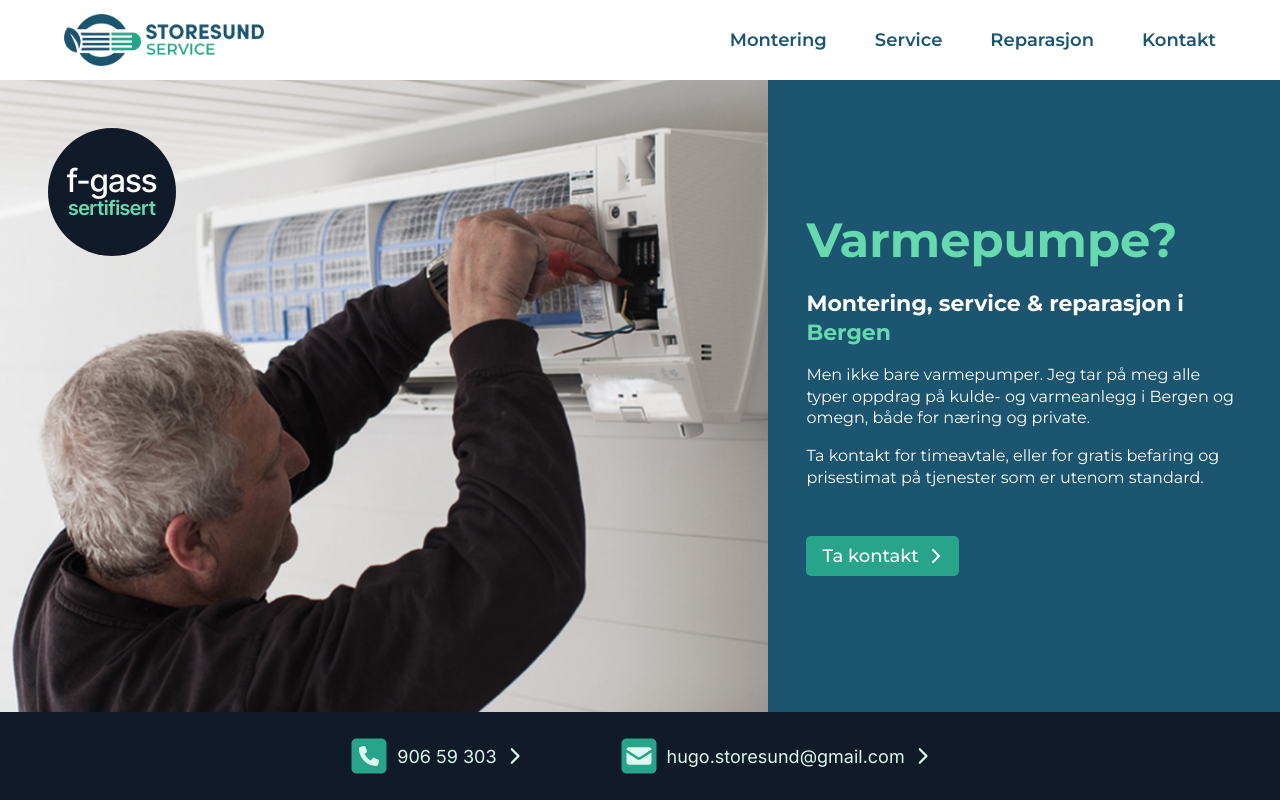
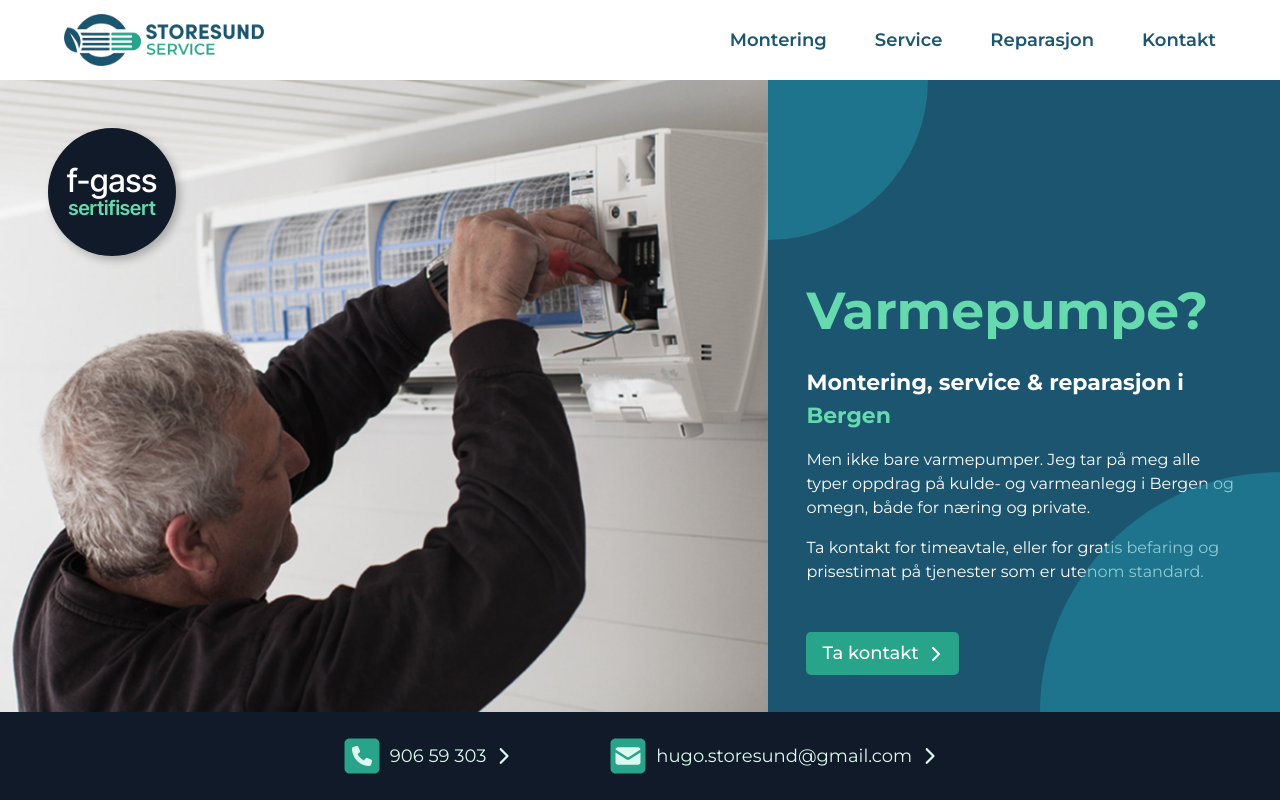
Before and after one commit to 7oiden/storesund-service-2024, a React (Vite) app: page / in a window 1280 px wide. Shown: the top 800 px of the page. Built offline with nearby package versions, Linux system fonts and the light colour scheme.

Commit message:
hero improved

```diff
--- a/css/styles.css
+++ b/css/styles.css
@@ -94,11 +94,6 @@ h6 {
   border: none;
   border-radius: 5px;
   font-weight: 500;
-}
-@media (min-width: 992px) {
-  .link-button {
-    font-size: 1.125rem;
-  }
 }
 .link-button:hover {
   color: #fff;
@@ -380,6 +375,16 @@ em {
     font-size: 3rem;
   }
 }
+@media (min-width: 1200px) {
+  .hero__heading {
+    font-size: 3.25rem;
+  }
+}
+@media (min-width: 1400px) {
+  .hero__heading {
+    font-size: 3.5rem;
+  }
+}
 
 .hero__subheading {
   font-size: 1.375rem;
@@ -403,7 +408,11 @@ em {
 
 .hero {
   position: relative;
-  height: calc(100vh - 80px);
+}
+@media (min-width: 992px) {
+  .hero {
+    height: calc(100vh - 80px);
+  }
 }
 .hero__container {
   height: 100%;
@@ -433,14 +442,16 @@ em {
   background-position: center center;
 }
 .hero__content {
+  position: relative;
   display: flex;
   flex-direction: column;
   gap: 1rem;
   background-color: #1b556f;
   color: #fff;
   padding: 2rem 5% 4rem 5%;
-  line-height: 1.35;
+  line-height: 1.5;
   height: 100%;
+  overflow: hidden;
 }
 @media (min-width: 768px) {
   .hero__content {
@@ -449,17 +460,70 @@ em {
 }
 @media (min-width: 992px) {
   .hero__content {
-    padding: 6rem 7.5% 0 7.5%;
+    padding: 10rem 7.5% 0 7.5%;
   }
 }
 @media (min-width: 1200px) {
   .hero__content {
-    padding: 8rem 7.5% 0 7.5%;
+    padding: 12rem 7.5% 0 7.5%;
   }
 }
 .hero__cta {
   margin-right: auto;
   margin-top: 1rem;
+}
+@media (min-width: 992px) {
+  .hero__cta {
+    font-size: 1.125rem;
+  }
+}
+.hero__bg-circle--large::before {
+  content: "";
+  position: absolute;
+  background-color: #2094aa;
+  border-radius: 50%;
+  width: 15rem;
+  height: 15rem;
+  bottom: 0;
+  right: 0;
+  transform: translate(50%, 50%);
+  opacity: 0.5;
+}
+@media (min-width: 992px) {
+  .hero__bg-circle--large::before {
+    width: 25rem;
+    height: 25rem;
+  }
+}
+@media (min-width: 1200px) {
+  .hero__bg-circle--large::before {
+    width: 30rem;
+    height: 30rem;
+  }
+}
+.hero__bg-circle--small::before {
+  content: "";
+  position: absolute;
+  background-color: #2094aa;
+  border-radius: 50%;
+  width: 10rem;
+  height: 10rem;
+  top: 0;
+  left: 0;
+  transform: translate(-50%, -50%);
+  opacity: 0.5;
+}
+@media (min-width: 992px) {
+  .hero__bg-circle--small::before {
+    width: 15rem;
+    height: 15rem;
+  }
+}
+@media (min-width: 1200px) {
+  .hero__bg-circle--small::before {
+    width: 20rem;
+    height: 20rem;
+  }
 }
 
 .hero__image {
@@ -476,6 +540,7 @@ em {
 
 .badge {
   position: absolute;
+  z-index: 100;
   background-color: #111a28;
   border-radius: 50%;
   left: 2rem;
@@ -488,6 +553,7 @@ em {
   justify-content: center;
   font-family: "inter tight", sans-serif;
   font-weight: 600;
+  box-shadow: 4px 4px 8px rgba(0, 0, 0, 0.25);
 }
 @media (min-width: 1200px) {
   .badge {
@@ -534,7 +600,6 @@ em {
 
 .contact-banner {
   background-color: #111a28;
-  font-family: "inter";
   position: relative;
   top: 0;
 }
--- a/src/pages/home/Hero.jsx
+++ b/src/pages/home/Hero.jsx
@@ -30,6 +30,8 @@ export default function Hero() {
               Ta kontakt
             </LinkButton>
           </div>
+          <div className="hero__bg-circle--large"></div>
+          <div className="hero__bg-circle--small"></div>
         </div>
         <ContactBanner />
       </div>
--- a/src/sass/partials/_banner.scss
+++ b/src/sass/partials/_banner.scss
@@ -1,6 +1,6 @@
 .contact-banner {
   background-color: #111a28;
-  font-family: "inter";
+  // font-family: "inter";
   position: relative;
   top: 0;
 
--- a/src/sass/partials/_base.scss
+++ b/src/sass/partials/_base.scss
@@ -92,10 +92,6 @@ h6 {
   border-radius: 5px;
   font-weight: 500;
 
-  @media (min-width: getBreakpoint(large)) {
-    font-size: 1.125rem;
-  }
-
   &:hover {
     color: #fff;
     opacity: 0.75;
--- a/src/sass/partials/_hero.scss
+++ b/src/sass/partials/_hero.scss
@@ -1,6 +1,9 @@
 .hero {
   position: relative;
-  height: calc(100vh - 80px);
+
+  @media (min-width: getBreakpoint(large)) {
+    height: calc(100vh - 80px);
+  }
 
   &__container {
     height: 100%;
@@ -37,31 +40,84 @@
   }
 
   &__content {
+    position: relative;
     display: flex;
     flex-direction: column;
     gap: 1rem;
     background-color: #1b556f;
     color: #fff;
     padding: 2rem 5% 4rem 5%;
-    line-height: 1.35;
+    line-height: 1.5;
     height: 100%;
+    overflow: hidden;
 
     @media (min-width: getBreakpoint(medium)) {
       padding: 2rem 7.5% 0 7.5%;
     }
 
     @media (min-width: getBreakpoint(large)) {
-      padding: 6rem 7.5% 0 7.5%;
+      padding: 10rem 7.5% 0 7.5%;
     }
 
     @media (min-width: getBreakpoint(xLarge)) {
-      padding: 8rem 7.5% 0 7.5%;
+      padding: 12rem 7.5% 0 7.5%;
     }
   }
 
   &__cta {
     margin-right: auto;
     margin-top: 1rem;
+
+    @media (min-width: getBreakpoint(large)) {
+      font-size: 1.125rem;
+    }
+  }
+
+
+  &__bg-circle--large::before {
+    content: "";
+    position: absolute;
+    background-color: #2094aa;
+    border-radius: 50%;
+    width: 15rem;
+    height: 15rem;
+    bottom: 0;
+    right: 0;
+    transform: translate(50%, 50%);
+    opacity: 0.5;
+
+    @media (min-width: getBreakpoint(large)) {
+      width: 25rem;
+      height: 25rem;
+    }
+
+    @media (min-width: getBreakpoint(xLarge)) {
+      width: 30rem;
+      height: 30rem;
+    }
+  }
+
+  &__bg-circle--small::before {
+    content: "";
+    position: absolute;
+    background-color: #2094aa;
+    border-radius: 50%;
+    width: 10rem;
+    height: 10rem;
+    top: 0;
+    left: 0;
+    transform: translate(-50%, -50%);
+    opacity: 0.5;
+
+    @media (min-width: getBreakpoint(large)) {
+      width: 15rem;
+      height: 15rem;
+    }
+
+    @media (min-width: getBreakpoint(xLarge)) {
+      width: 20rem;
+      height: 20rem;
+    }
   }
 }
 
@@ -79,6 +135,7 @@
 
 .badge {
   position: absolute;
+  z-index: 100;
   background-color: #111a28;
   border-radius: 50%;
   left: 2rem;
@@ -91,6 +148,8 @@
   justify-content: center;
   font-family: $badge;
   font-weight: 600;
+  // box-shadow: inset 0 0 0 0.25rem #66d9af;
+  box-shadow: 4px 4px 8px rgba(0, 0, 0, 0.25);
 
   @media (min-width: getBreakpoint(xLarge)) {
     left: 3rem;
--- a/src/sass/partials/_typography.scss
+++ b/src/sass/partials/_typography.scss
@@ -8,8 +8,16 @@ em {
   font-size: 2.5rem;
 
   @media (min-width: getBreakpoint(large)) {
-      font-size: 3rem;
-    }
+    font-size: 3rem;
+  }
+
+  @media (min-width: getBreakpoint(xLarge)) {
+    font-size: 3.25rem;
+  }
+
+  @media (min-width: getBreakpoint(twoXLarge)) {
+    font-size: 3.5rem;
+  }
 }
 
 .hero__subheading {
```
Also changed, not shown: 1 other file (tests, documents, lock files or other folders).
